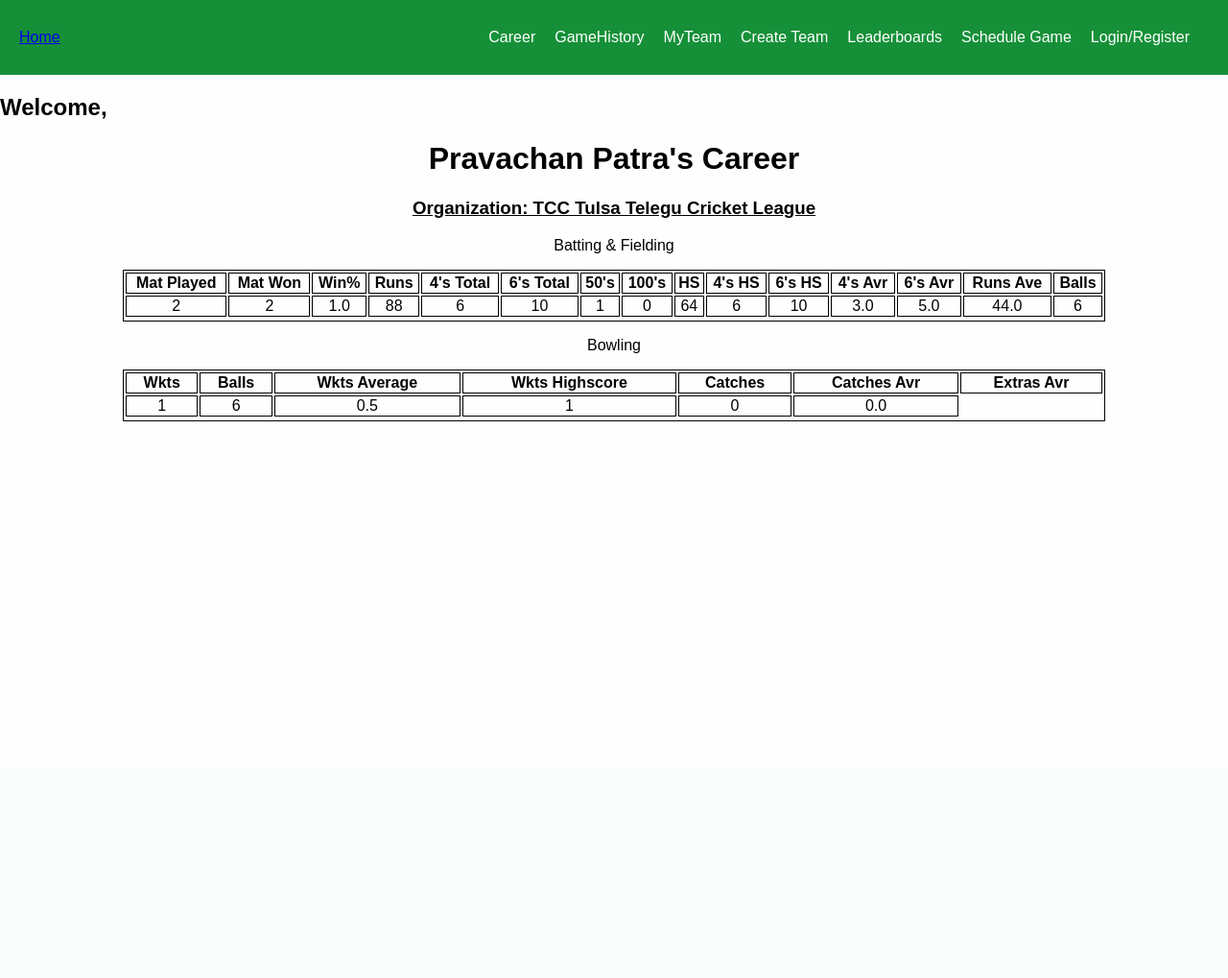
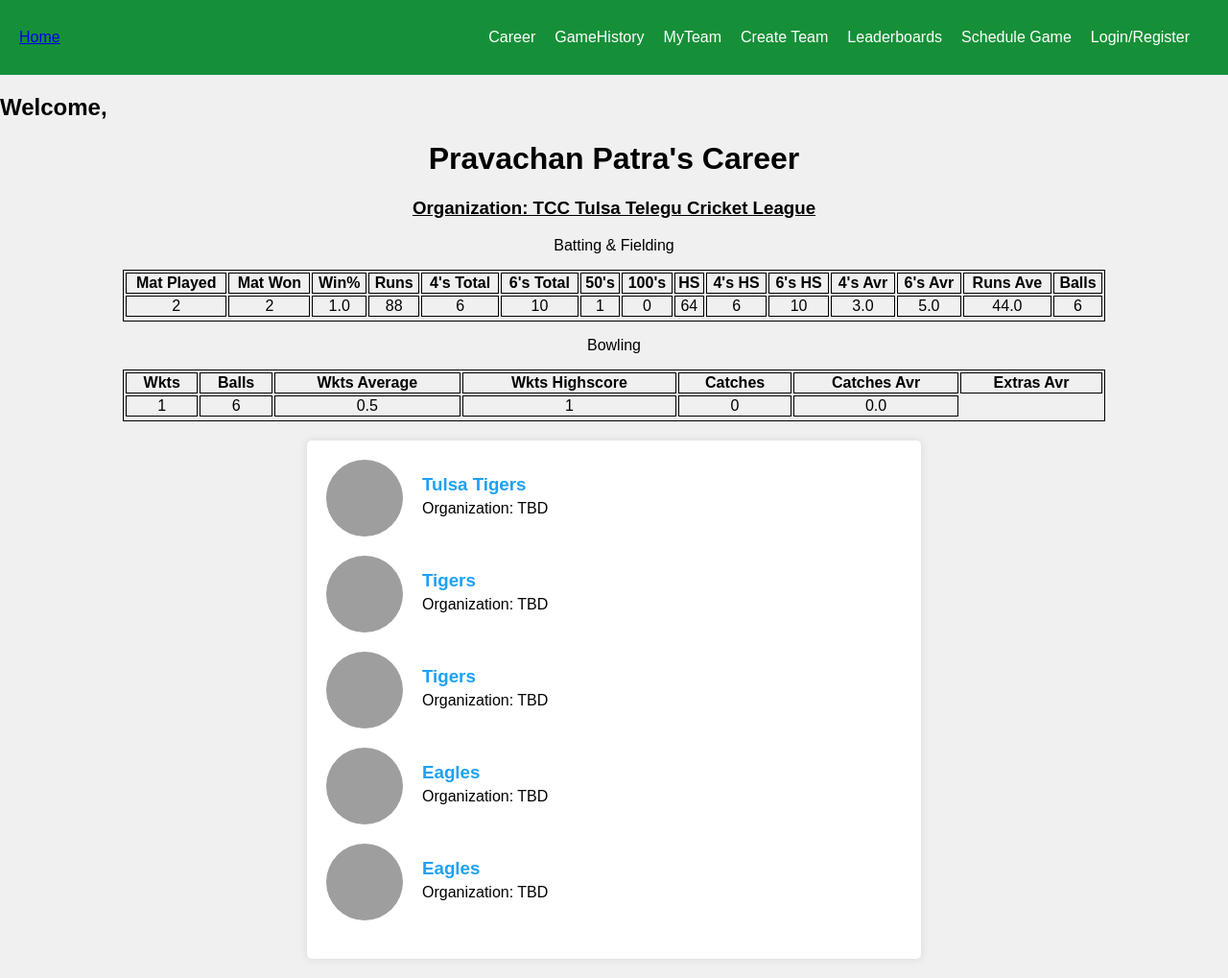
Before and after one commit to PravCoder/Cricket-Career-Sports-Management-Site, a Django app: page /player-career/1 in a window 1280 px wide. Shown: the whole page at 96% size. Before the commit the page ends 439 px from the top, so only its background shows below. Run offline with Django 3.2, Linux system fonts and the light colour scheme; data comes from the database, SQL or seed files in the repository; both versions use the stored data as it was after the commit; grey boxes are pictures that could not be loaded.

Commit message:
view all teams of player in career page

```diff
--- a/mysite/base/templates/base/career.html
+++ b/mysite/base/templates/base/career.html
@@ -24,6 +24,60 @@ table.center {
 .org-link {
   color: black;
 }
+
+
+
+body {
+    font-family: Arial, sans-serif;
+    margin: 0;
+    padding: 0;
+    background-color: #f0f0f0;
+  }
+
+  .profile-container {
+    max-width: 600px;
+    margin: 20px auto;
+    background-color: #fff;
+    padding: 20px;
+    border-radius: 5px;
+    box-shadow: 0px 0px 10px rgba(0, 0, 0, 0.1);
+  }
+
+  .team-list {
+    list-style: none;
+    padding: 0;
+  }
+
+  .team-list li {
+    display: flex;
+    align-items: center;
+    margin-bottom: 20px;
+  }
+
+  .team-logo {
+    width: 80px;
+    height: 80px;
+    border-radius: 50%;
+    margin-right: 20px;
+  }
+
+  .team-info {
+    flex: 1;
+  }
+
+  .team-info h3 {
+    margin: 0;
+  }
+
+  .team-info p {
+    margin: 5px 0;
+  }
+
+  .team-link {
+    text-decoration: none;
+    color: #1da1f2;
+    font-weight: bold;
+  }
 </style>
 </head>
 <body>
@@ -107,6 +161,20 @@ table.center {
 
 
 </body>
+
+<div class="profile-container">
+  <ul class="team-list">
+      {% for team in user.teams.all %}
+        <li>
+            <img class="team-logo" src="team1.jpg" alt="Team 1 Logo">
+            <div class="team-info">
+                <h3><a class="team-link" href="{% url 'team' team.id %}">{{team.name}}</a></h3>
+                <p>Organization: TBD</p>
+            </div>
+        </li>
+      {% endfor %}
+
+
 </html>
 
 
--- a/mysite/base/views.py
+++ b/mysite/base/views.py
@@ -45,10 +45,11 @@ def reset(request): # resets the stats of each player and deletes all games & st
 
 def home(request):
     user = request.user
-    """for t in Team.objects.all():
-        if user in list(t.players.all()):
-            user.teams.add(t)
-            user.save()"""
+    """for u in Player.objects.all():
+        for t in Team.objects.all():
+            if u in list(t.players.all()):
+                u.teams.add(t)
+                u.save()"""
     if user.is_authenticated == False:
         context = {}
         return render(request, "base/home.html", context)
```
Also changed, not shown: mysite/db.sqlite3.
